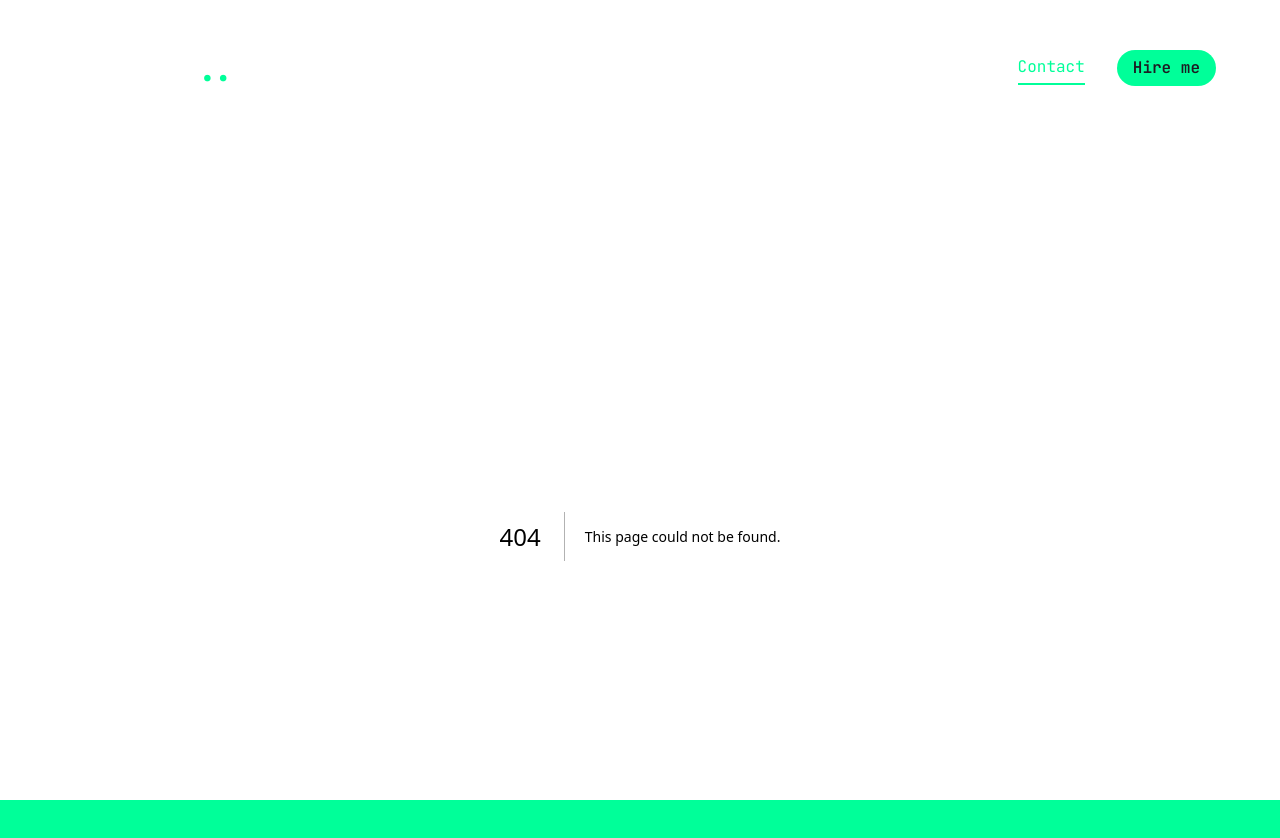
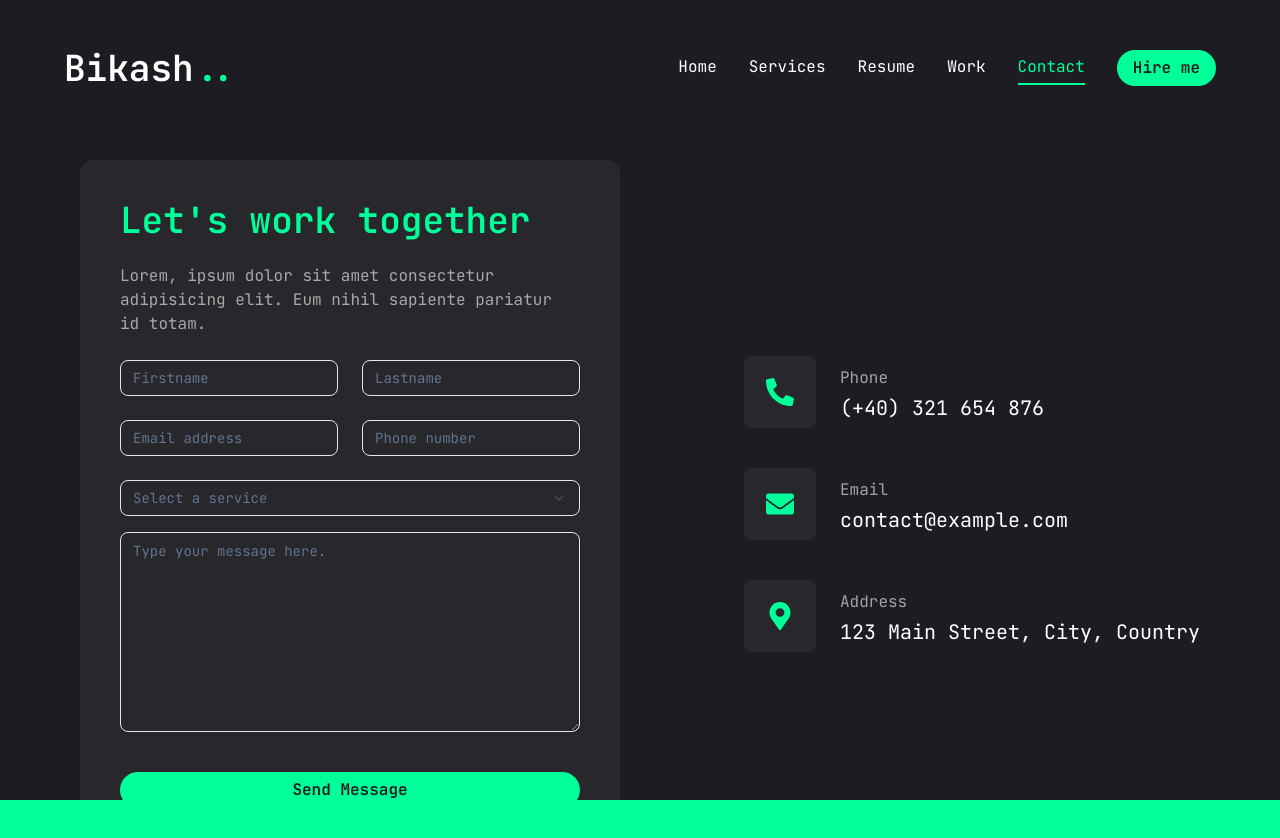
Before and after one commit to Bikashpradhan-2004/bikash-portfolio, a Next.js app: page /contact in a window 1280 px wide. Before the commit this address had no page. Shown: the top 838 px of the page. Built offline with nearby package versions, Linux system fonts and the light colour scheme.

Commit message:
feat: add contact page

```diff
--- /dev/null
+++ b/app/contact/page.jsx
@@ -0,0 +1,109 @@
+"use client";
+
+import { Button } from "@/components/ui/button";
+import { Input } from "@/components/ui/input";
+import { Textarea } from "@/components/ui/textarea";
+import {
+  Select,
+  SelectContent,
+  SelectGroup,
+  SelectItem,
+  SelectLabel,
+  SelectTrigger,
+  SelectValue,
+} from "@/components/ui/select";
+import { FaPhoneAlt, FaEnvelope, FaMapMarkerAlt } from "react-icons/fa";
+import { motion } from "framer-motion";
+
+const info = [
+  {
+    icon: <FaPhoneAlt />,
+    title: "Phone",
+    description: "(+40) 321 654 876",
+  },
+  {
+    icon: <FaEnvelope />,
+    title: "Email",
+    description: "contact@example.com",
+  },
+  {
+    icon: <FaMapMarkerAlt />,
+    title: "Address",
+    description: "123 Main Street, City, Country",
+  },
+];
+
+const Contact = () => {
+  return (
+    <motion.section
+      initial={{ opacity: 0 }}
+      animate={{
+        opacity: 1,
+        transition: { delay: 2.4, duration: 0.4, ease: "easeIn" },
+      }}
+      className="py-6"
+    >
+      <div className="container mx-auto px-4">
+        <div className="flex flex-col xl:flex-row gap-10">
+          <div className="flex-1 order-2 xl:order-none">
+            <form className="flex flex-col gap-6 p-6 md:p-10 bg-[#27272c] rounded-xl">
+              <h3 className="text-3xl md:text-4xl text-accent font-semibold">
+                Let's work together
+              </h3>
+              <p className="text-white/60 text-sm md:text-base">
+                Lorem, ipsum dolor sit amet consectetur adipisicing elit. Eum
+                nihil sapiente pariatur id totam.
+              </p>
+
+              <div className="grid grid-cols-1 md:grid-cols-2 gap-4 md:gap-6">
+                <Input type="text" placeholder="Firstname" />
+                <Input type="text" placeholder="Lastname" />
+                <Input type="email" placeholder="Email address" />
+                <Input type="tel" placeholder="Phone number" />
+                <div className="col-span-1 md:col-span-2">
+                  <Select>
+                    <SelectTrigger className="w-full">
+                      <SelectValue placeholder="Select a service" />
+                    </SelectTrigger>
+                    <SelectContent>
+                      <SelectGroup>
+                        <SelectLabel>Select a service</SelectLabel>
+                        <SelectItem value="web">Web Development</SelectItem>
+                        <SelectItem value="uiux">UI/UX Design</SelectItem>
+                        <SelectItem value="logo">Logo Design</SelectItem>
+                      </SelectGroup>
+                    </SelectContent>
+                  </Select>
+                  <Textarea
+                    className="h-[200px] mt-4"
+                    placeholder="Type your message here."
+                  ></Textarea>
+                </div>
+              </div>
+
+              <Button className="mt-4 w-full md:w-auto">Send Message</Button>
+            </form>
+          </div>
+
+          <div className="flex-1 flex items-center xl:justify-end order-1 xl:order-none mb-8 xl:mb-0">
+            <ul className="flex flex-col gap-10">
+              {info.map((item, index) => (
+                <li key={index} className="flex items-center gap-6">
+                  <div className="w-[52px] h-[52px] xl:w-[72px] xl:h-[72px] bg-[#27272c] text-accent rounded-md flex items-center justify-center">
+                    <div className="text-[28px]">{item.icon}</div>
+                  </div>
+                  <div className="flex-1">
+                    <p className="text-white/60">{item.title}</p>
+                    <h3 className="text-sm md:text-xl">{item.description}</h3>
+                  </div>
+                </li>
+              ))}
+            </ul>
+          </div>
+        </div>
+      </div>
+    </motion.section>
+  );
+};
+
+export default Contact;
```
